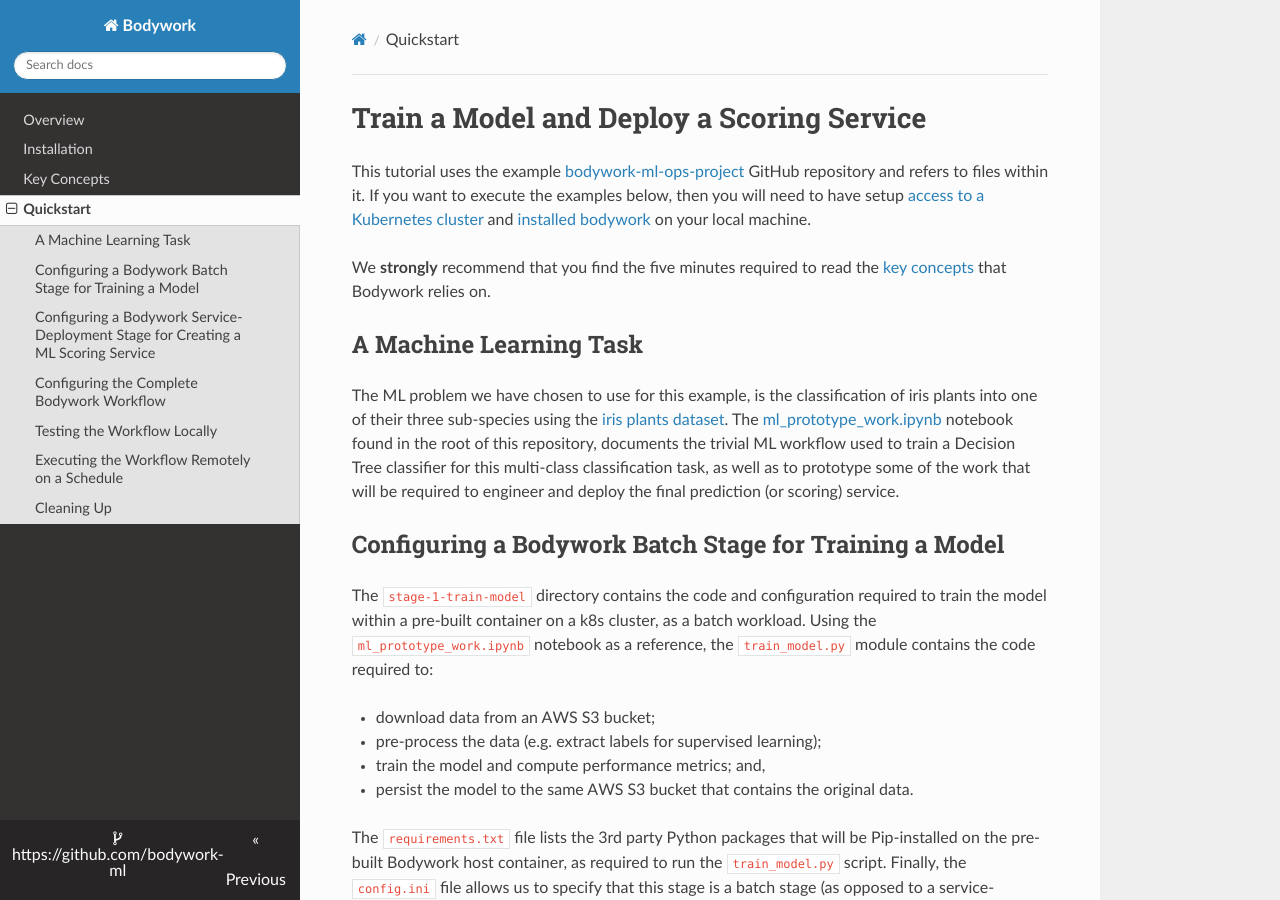
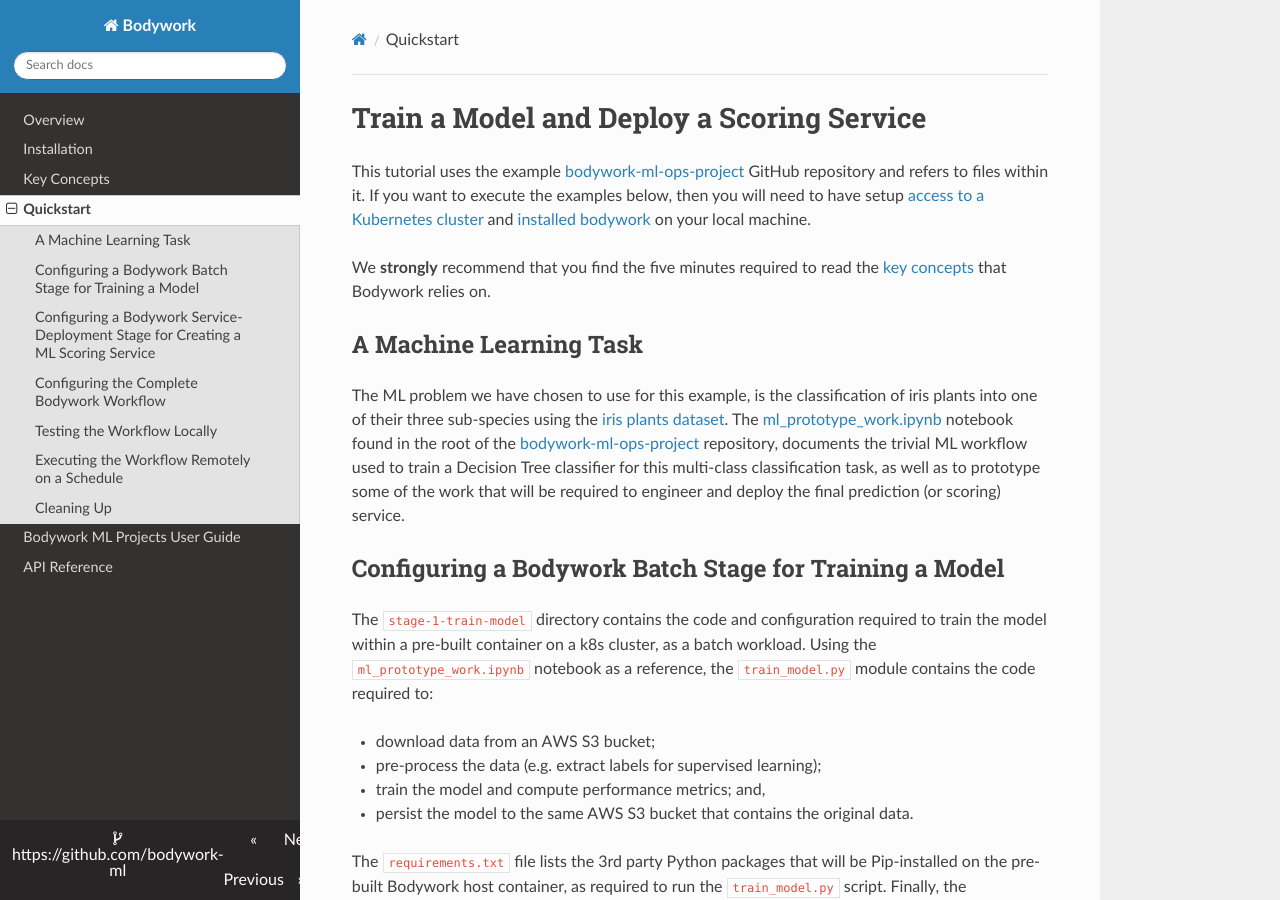
Before and after one commit to bodywork-ml/bodywork-core, an MkDocs documentation site: the page built from docs/quickstart.md, in a window 1280 px wide and 900 px high. Built offline with MkDocs 1.6.1, drawn with Linux system fonts in a browser that asks for light colours; nearby versions of some CDN libraries.

```diff
--- a/docs/quickstart.md
+++ b/docs/quickstart.md
@@ -6,7 +6,7 @@ We **strongly** recommend that you find the five minutes required to read the [k
 
 ## A Machine Learning Task
 
-The ML problem we have chosen to use for this example, is the classification of iris plants into one of their three sub-species using the [iris plants dataset](https://scikit-learn.org/stable/datasets/index.html#iris-dataset). The [ml_prototype_work.ipynb](https://github.com/bodywork-ml/bodywork-ml-ops-project/blob/master/ml_prototype_work.ipynb) notebook found in the root of this repository, documents the trivial ML workflow used to train a Decision Tree classifier for this multi-class classification task, as well as to prototype some of the work that will be required to engineer and deploy the final prediction (or scoring) service.
+The ML problem we have chosen to use for this example, is the classification of iris plants into one of their three sub-species using the [iris plants dataset](https://scikit-learn.org/stable/datasets/index.html#iris-dataset). The [ml_prototype_work.ipynb](https://github.com/bodywork-ml/bodywork-ml-ops-project/blob/master/ml_prototype_work.ipynb) notebook found in the root of the [bodywork-ml-ops-project](https://github.com/bodywork-ml/bodywork-ml-ops-project) repository, documents the trivial ML workflow used to train a Decision Tree classifier for this multi-class classification task, as well as to prototype some of the work that will be required to engineer and deploy the final prediction (or scoring) service.
 
 ## Configuring a Bodywork Batch Stage for Training a Model
 
--- a/mkdocs.yml
+++ b/mkdocs.yml
@@ -6,6 +6,8 @@ nav:
   - Installation: installation.md
   - Key Concepts: key_concepts.md
   - Quickstart: quickstart.md
+  - Bodywork ML Projects User Guide: user_guide.md
+  - API Reference: api_reference.md
 theme:
   name: readthedocs
   titles_only: false
```
Also changed, not shown: docs/api_reference.md (added, +3 -0 lines), docs/bodywork_projects_in_depth.md (deleted, +0 -19 lines), docs/retrieving_logs.md (deleted, +0 -15 lines), docs/secrets.md (deleted, +0 -19 lines), docs/user_guide.md (added, +43 -0 lines).
